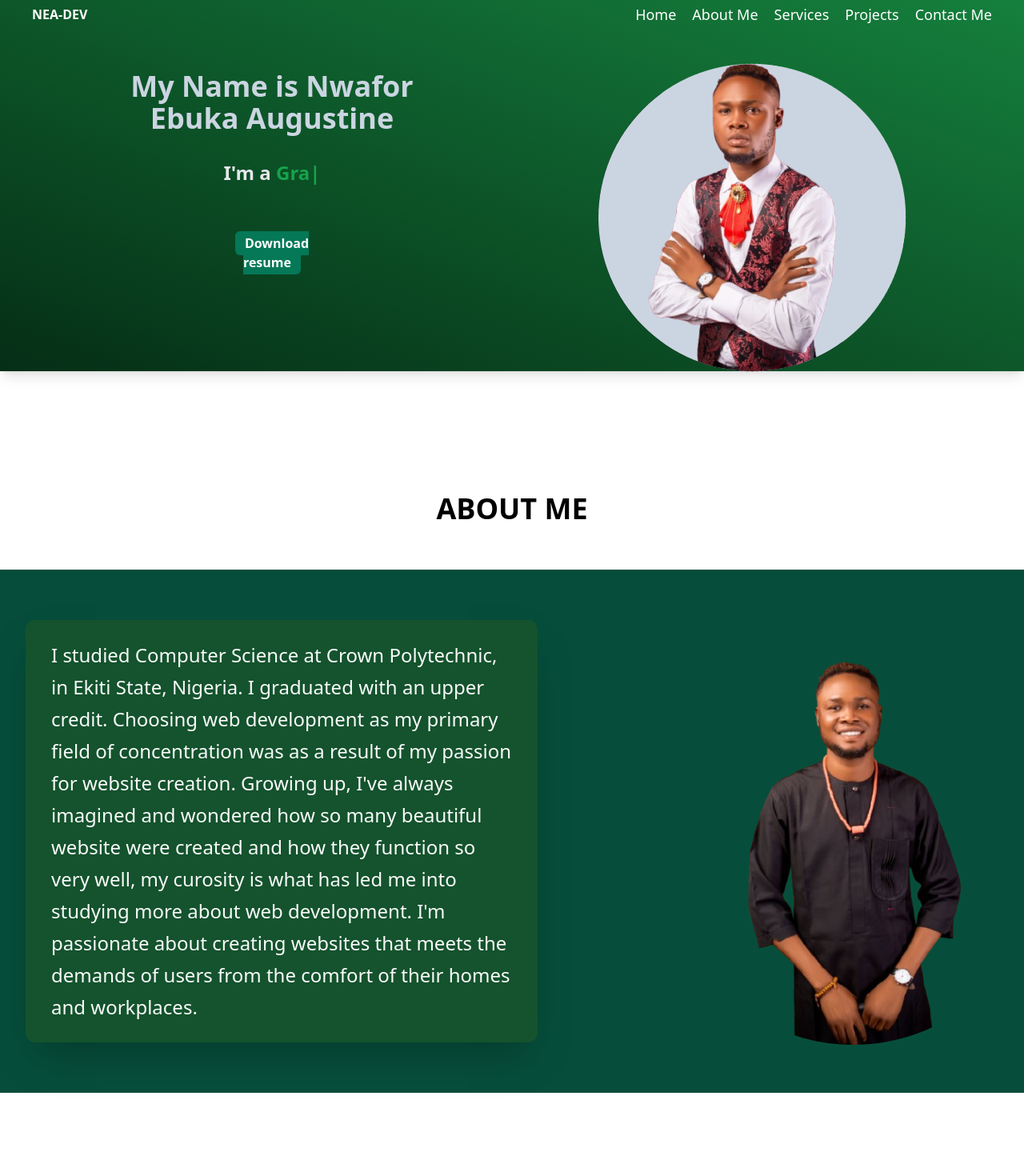
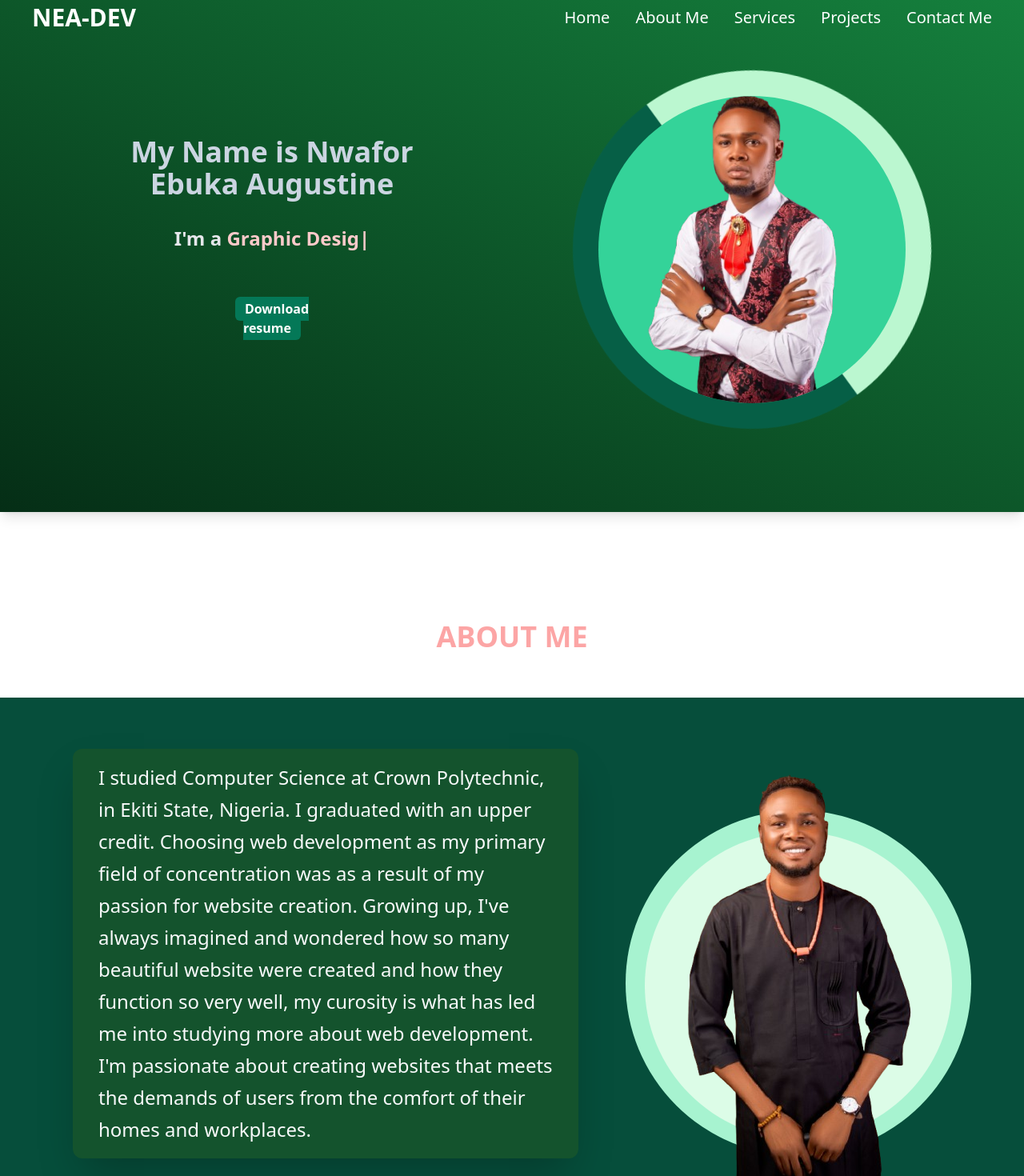
Before and after one commit to Ebus042/NEA-DEV-Portfolio, a React (Vite) app: page / in a window 1280 px wide. Shown: the top 1470 px of the page at 80% size. Built offline with nearby package versions, Linux system fonts and the light colour scheme.

Commit message:
Update the title and allow scroll to sections from navlinks

```diff
--- a/package.json
+++ b/package.json
@@ -14,6 +14,7 @@
     "react": "^19.1.1",
     "react-dom": "^19.1.1",
     "react-icons": "^5.5.0",
+    "react-scroll": "^1.9.3",
     "react-typed": "^2.0.12"
   },
   "devDependencies": {
--- a/src/App.jsx
+++ b/src/App.jsx
@@ -11,11 +11,22 @@ function App() {
       <div>
         <Header />
         <main>
-          <Hero />
+          <div id="home">
+            {" "}
+            <Hero />{" "}
+          </div>
 
-          <About />
-          <Services />
-          <Contact />
+          <div id="about-me">
+            <About />
+          </div>
+          <div id="services">
+            {" "}
+            <Services />{" "}
+          </div>
+          <div id="contact">
+            {" "}
+            <Contact />{" "}
+          </div>
         </main>
         <footer>
           <Footer />
--- a/src/components/About.jsx
+++ b/src/components/About.jsx
@@ -3,12 +3,12 @@ import { motion } from "framer-motion";
 
 const About = () => {
   return (
-    <div className="my-24 flex flex-col justify-center items-center">
+    <div className="my-20 flex flex-col justify-center items-center">
       <div>
         <div>
           {aboutMe.map((section, id) => (
             <div key={id}>
-              <h2 className="uppercase xl:text-4xl font-bold text-2xl text-center md:text-lg my-10 py-4">
+              <h2 className="uppercase xl:text-4xl font-bold text-red-300 text-2xl text-center md:text-lg my-10 py-4">
                 {section.title}
               </h2>
 
@@ -17,7 +17,7 @@ const About = () => {
                 whileInView={{ x: 0, opacity: 1 }}
                 transition={{ duration: 1, ease: "easeOut" }}
                 viewport={{ once: true, amount: 0.3 }}
-                className="flex flex-col lg:flex-row items-center w-full  justify-between bg-emerald-900 py-10"
+                className="flex flex-col xl:flex-row items-center w-full px-2 justify-evenly bg-emerald-900 pt-10"
               >
                 {/* <div className="bg-slate-600 rounded-md "> */}
                 <motion.p
@@ -25,12 +25,24 @@ const About = () => {
                   whileInView={{ y: 0, opacity: 1 }}
                   transition={{ duration: 1, ease: "easeOut" }}
                   viewport={{ once: true, amount: 0.4 }}
-                  className=" bg-green-900 lg:mx-0 hover:bg-green-800 hover:text-gray-100 transition-all ease-in-out duration-500 lg:leading-10 lg:ml-8 rounded-xl lg:w-1/2 shadow-2xl lg:py-6 lg:px-8 lg:text-2xl leading-8 py-2 px-4 mx-10 text-gray-50"
+                  className=" bg-green-900 lg:mx-0 hover:bg-green-800
+                    hover:text-gray-100 transition-all ease-in-out duration-500 lg:leading-10 lg:ml-8 rounded-xl lg:w-1/2 shadow-2xl
+                    lg:py-4 lg:px-8 lg:text-2xl leading-8 py-2 px-2 mx-10 text-gray-50"
                 >
                   {section.descriptions}
                 </motion.p>
 
                 {/* </div> */}
+                <div
+                  className="relative before:absolute before:content-[''] before:w-[19rem] before:h-[19rem]
+                  before:bottom-[3.5rem] before:rounded-full md:before:top-32 max-xs:before:w-72 max-xs:before:h-72 max-xs:before:top-[5.5rem]
+                  md:before:w-[24rem] md:before:h-[24rem]
+                  flex justify-center
+                  before:bg-green-100 before:z-10
+                  after:absolute after:content-[''] after:w-[23rem] after:h-[23rem] after:-z-0
+                  after:bottom-[1.6rem] after: after:rounded-full after:bg-emerald-200 max-xs:after:w-80 max-xs:after:h-80
+                  md:after:w-[27rem] md:after:h-[27rem]"
+                >
                   <motion.img
                     initial={{ x: -200, opacity: 0 }}
                     whileInView={{ x: 0, opacity: 1 }}
@@ -38,9 +50,10 @@ const About = () => {
                     viewport={{ once: true, amount: 0.5 }}
                     loading="lazy"
                     src={section.image}
-                  className="rounded-full lg:w-1/3 object-contain py-5"
+                    className="object-center z-10"
                     alt="Potrait image of Ebuka"
                   />
+                </div>
               </motion.div>
             </div>
           ))}
--- a/src/components/Footer.jsx
+++ b/src/components/Footer.jsx
@@ -60,6 +60,9 @@ import { socialMedia } from "../data/constant";
 const Footer = () => {
   return (
     <footer className="mt-20 bg-gradient-to-tl from-emerald-700 to-green-900 py-1">
+      <div className="text-white text-center py-5 font-bold text-3xl">
+        <h2>NEA-DEV</h2>
+      </div>
       <div>
         <h2 className="text-center text-white text-2xl py-6 font-bold">
           Let's Connect
@@ -124,6 +127,9 @@ const Footer = () => {
               </div>
             ))}
         </div>
+        <span className="text-gray-200 text-center flex justify-center py-5">
+          &copy; {new Date().getFullYear()} NEA-DEV. All Rights Reserved.
+        </span>
       </div>
     </footer>
   );
--- a/src/components/Header.jsx
+++ b/src/components/Header.jsx
@@ -1,6 +1,7 @@
 import { useState, useEffect } from "react";
 import { navLinks } from "../data/constant";
 import { FaBars, FaTimes } from "react-icons/fa";
+import { Link } from "react-scroll";
 
 const Header = () => {
   const [change, setChange] = useState(false);
@@ -27,24 +28,32 @@ const Header = () => {
       }`}
     >
       <div className="flex justify-between items-center mx-10">
-        <div className="text-white font-bold">
+        <div className="text-white font-bold xl:text-3xl">
           <h2>NEA-DEV</h2>
         </div>
         <nav>
-          <ul className="hidden md:flex justify-center  items-center text-white text-lg gap-5">
+          <ul className="hidden lg:flex justify-center xl:text-xl xl:gap-8 items-center text-white text-lg gap-5">
             {navLinks.map((link) => (
               <li
                 key={link.id}
-                className="hover:text-slate-400 hover:scale-125"
+                className="hover:text-emerald-200 hover:scale-125 transition-all ease-in-out duration-500"
               >
-                <a href={link.href}>{link.label}</a>
+                <Link
+                  to={link.href}
+                  smooth={true}
+                  duration={800}
+                  offset={-70}
+                  spy={true}
+                >
+                  {link.label}
+                </Link>
               </li>
             ))}
           </ul>
         </nav>
         <p
           onClick={() => setChange(!change)}
-          className="text-white text-xl cursor-pointer md:hidden"
+          className="text-white text-xl cursor-pointer lg:hidden"
         >
           {change ? <FaTimes /> : <FaBars />}
         </p>
@@ -53,11 +62,19 @@ const Header = () => {
           <ul className="flex items-center flex-col gap-6 bg-green-500 rounded-b-lg shadow-md text-white py-2 w-full top-0 -z-10 absolute left-0">
             {navLinks.map((link) => (
               <li
-                onClick={() => setChange(false)}
                 key={link.id}
-                className="hover:text-emerald-700 hover:scale-100"
+                className="hover:text-emerald-700 hover:scale-125 text-lg"
               >
-                <a href={link.href}>{link.label}</a>
+                <Link
+                  to={link.href}
+                  smooth={true}
+                  duration={800}
+                  offset={-70}
+                  spy={true}
+                  onClick={() => setChange(false)}
+                >
+                  {link.label}
+                </Link>
               </li>
             ))}
           </ul>
--- a/src/components/Hero.jsx
+++ b/src/components/Hero.jsx
@@ -6,12 +6,12 @@ import { heroSection } from "../data/constant";
 
 const Hero = () => {
   return (
-    <div className="bg-gradient-to-tr shadow-lg from-green-950 to-green-700 h-full pt-10">
+    <div className="bg-gradient-to-tr shadow-lg from-green-950 to-green-700 lg:h-[40rem] pt-10">
       <div>
         {heroSection.map((content, id) => (
           <div
             key={id}
-            className="flex flex-col lg:flex-row justify-between lg:h-full lg:justify-around mx-10"
+            className="flex flex-col lg:flex-row justify-between items-center mt-10 lg:h-full lg:justify-around mx-10"
           >
             <div className="md:mt-10">
               <motion.div
@@ -24,15 +24,15 @@ const Hero = () => {
                   {content.title}
                 </h1>
 
-                <p className="text-center  xl:text-2xl xl:w-full lg:w-96 lg:leading-10 md:w-56 md:mb-5 xs:mx-0 max-xs:text-sm font-semibold text-gray-200 w-96 m-auto">
+                <p className="text-center xl:text-2xl xl:w-full lg:w-96 lg:leading-10 md:w-56 md:mb-5 max-xs:text-sm font-semibold text-gray-200 w-96 m-auto">
                   I'm a{" "}
                   <ReactTyped
-                    className="text-green-600"
+                    className="text-red-200"
                     strings={["Front-End Web Developer", "Graphic Designer"]}
                     typeSpeed={80}
                     backSpeed={50}
                     loop
-                    backDelay={2000}
+                    backDelay={1000}
                   />
                   {/* <p className="text-center md:text-xl lg:w-96 lg:leading-10 md:w-56 md:mb-5 font-semibold text-gray-200 w-48 m-auto">
                 <TypingEffect /> */}
@@ -55,16 +55,26 @@ const Hero = () => {
               initial={{ x: 200, opacity: 0 }}
               animate={{ x: 0, opacity: 1 }}
               transition={{ duration: 1, ease: "easeOut" }}
-              className="relative flex items-center justify-center mt-10"
+              className="relative flex items-center justify-center h-96 w-96 mt-10
+               before:border-8 before:border-green-200
+             before:border-t-transparent before:border-l-transparent
+             before:animate-spin-slow
+              before:absolute before:content-['']
+              lg:before:w-full lg:before:h-full
+              before:rounded-full before:w-64 before:h-64 before:bg-gray-500
+              lg:before:animate-none after:animate-spin-slow after:absolute
+               lg:after:border-[10rem] after:border-green-200
+             after:border-t-transparent after:border-l-transparent
+              lg:after:content-[''] lg:after:rounded-full lg:after:w-[28rem] lg:after:h-[28rem] lg:after:bg-emerald-800"
             >
-              <div className="absolute lg:w-full lg:h-full w-64 h-64 bg-gray-950 rounded-full border-t-transparent border-l-transparent border-8 animate-spin-slow"></div>
               <motion.img
                 src={content.image}
                 alt="Potrait image of Ebuka"
                 initial={{ x: 200, opacity: 0 }}
                 animate={{ x: 0, opacity: 1 }}
                 transition={{ duration: 1, ease: "easeOut" }}
-                className="h-60 mx-auto w-60 lg:h-96 xl:bg-none bg-slate-300 z-10 rounded-full lg:w-96 object-cover"
+                className=" h-60 mx-auto w-60 lg:h-96 bg-emerald-400 z-10 rounded-full lg:w-96 object-cover
+                "
               />
             </motion.div>
           </div>
--- a/src/components/Services.jsx
+++ b/src/components/Services.jsx
@@ -43,7 +43,7 @@ const Services = () => {
           variants={containerVariants}
           initial="hidden"
           whileInView="visible"
-          viewport={{ once: true, amount: 0.2 }}
+          viewport={{ once: true, amount: 0.5 }}
           className="grid grid-cols-1 py-4 gap-5 lg:gap-10 mx-10 md:grid md:grid-cols-2 xl:grid-cols-3"
         >
           {servicesSection.map((section, id) => (
@@ -62,12 +62,10 @@ const Services = () => {
               </h2>
               <ul>
                 {section.labels.map((label, id) => (
-                  // <div key={id}>
                   <li key={id} className="py-2 md:text-xl lg:3xl text-gray-100">
                     <span>✔️ </span>
                     {label}
                   </li>
-                  // </div>
                 ))}
               </ul>
             </motion.div>
--- a/src/data/constant.js
+++ b/src/data/constant.js
@@ -7,27 +7,27 @@ import linkedInImg from "../assets/linkedIn.svg";
 
 export const navLinks = [
   {
-    href: "#home",
+    href: "home",
     label: "Home",
     id: 1,
   },
   {
-    href: "#about-me",
+    href: "about-me",
     label: "About Me",
     id: 2,
   },
   {
-    href: "#services",
+    href: "services",
     label: "Services",
     id: 3,
   },
   {
-    href: "#projects",
+    href: "projects",
     label: "Projects",
     id: 4,
   },
   {
-    href: "#contact",
+    href: "contact",
     label: "Contact Me",
     id: 5,
   },
```
Also changed, not shown: index.html (+6 -1 lines), 1 other file (tests, documents, lock files or other folders). Lines whose indentation alone changed are shown as unchanged.
